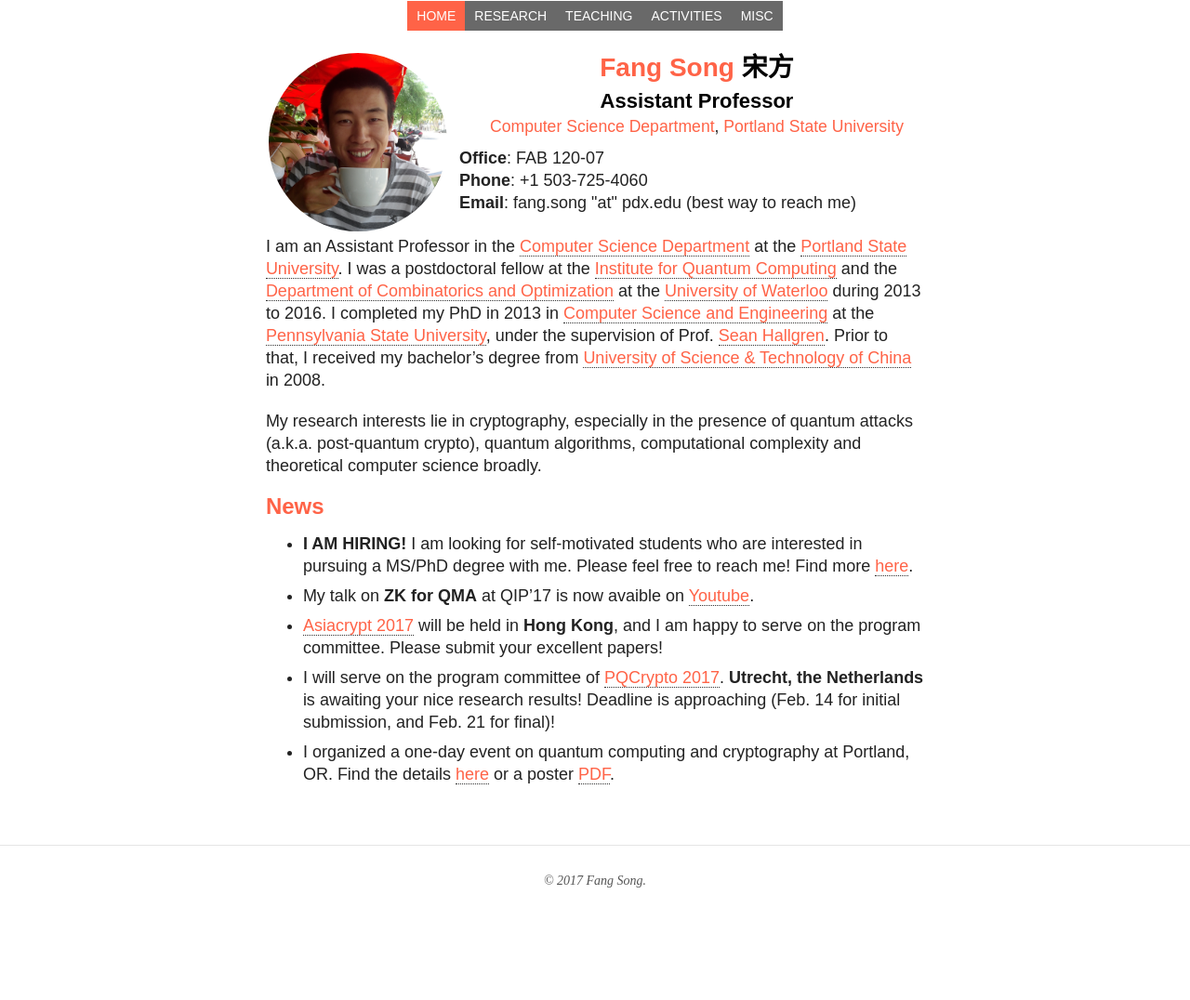
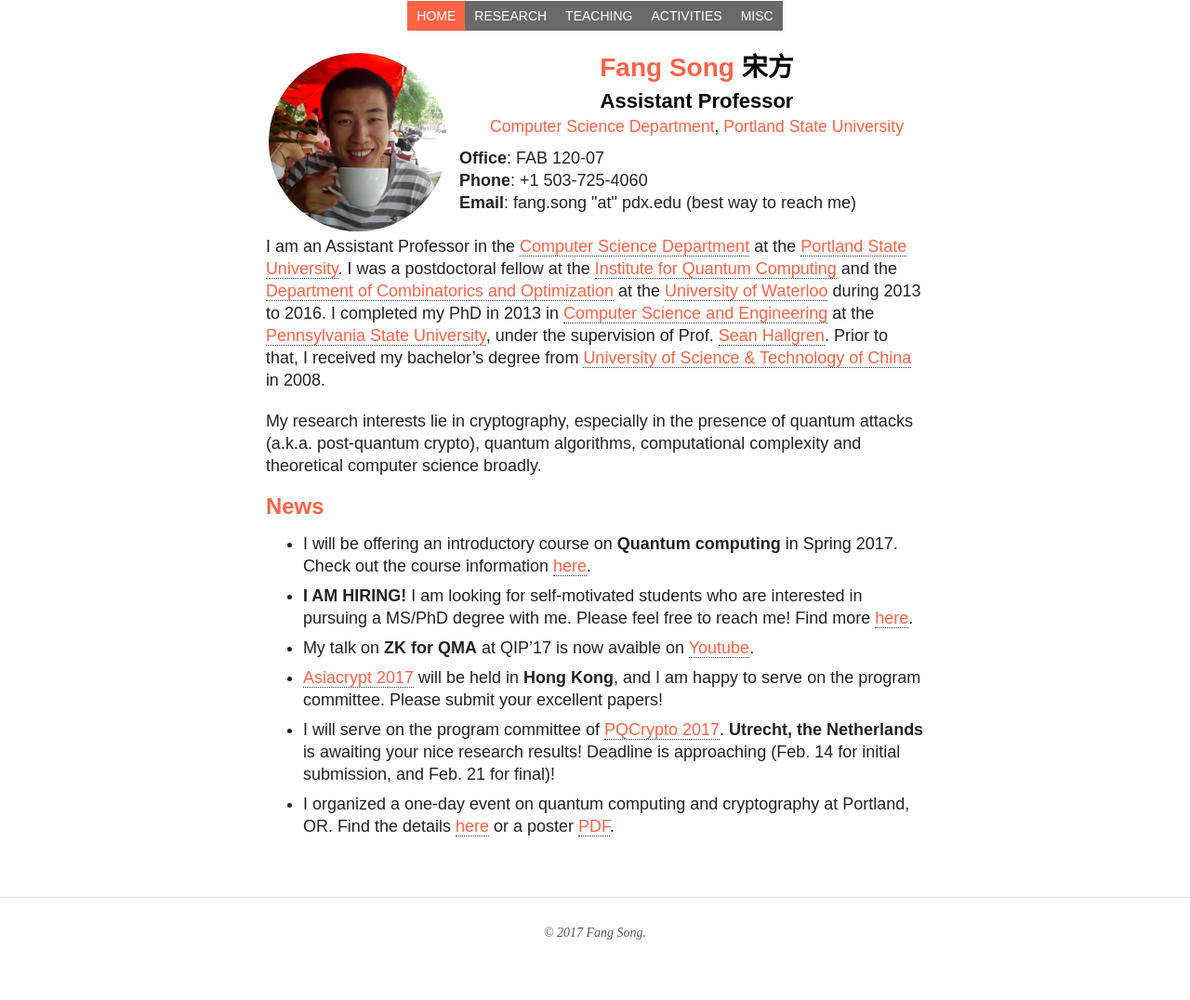
Before and after one commit to fangsonghub/fangsonghub.github.io, a Jekyll site: the page built from index.md, in a window 1280 px wide. Shown: the whole page at 93% size. Built offline with Jekyll 4.4.1, drawn with Linux system fonts in a browser that asks for light colours; nearby versions of some CDN libraries; before the commit the page ends 1020 px from its top, so only the background shows below that.

Commit message:
index news

```diff
--- a/index.md
+++ b/index.md
@@ -12,6 +12,7 @@ My research interests lie in cryptography, especially in the presence of quantum
 
 ## News
 
+*  I will be offering an introductory course on **Quantum computing** in Spring 2017. Check out the course information [here]({{base}}/teaching/s17_4510_qc/).
 *   **I AM HIRING!** I am looking for self-motivated students who are
     interested in pursuing a MS/PhD degree with me. Please feel free
     to reach me! Find more [here]({{base}}/recruit/).
```
